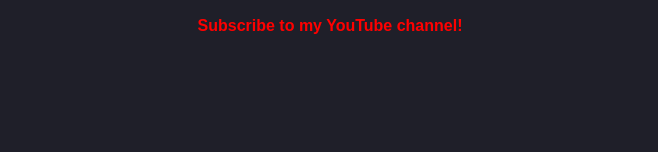
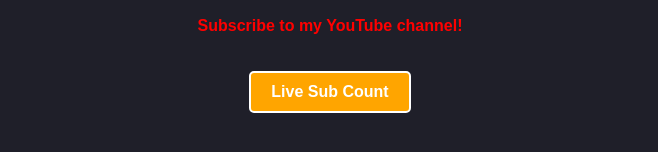
Before and after one commit to notghostxd/ngx, a plain HTML site: page index.html in a window 1280 px wide. Shown: the part 418-570 px from the top of the page, without its empty margins (310-968 px from the left). Drawn offline with Linux system fonts and the light colour scheme.

Commit message:
Update index.html

```diff
--- a/index.html
+++ b/index.html
@@ -26,6 +26,25 @@
         .subscribe-link:hover {
             transform: scale(1.1); /* Slight enlargement on hover */
         }
+
+        /* Style for the Live Sub Count button */
+        .subcount-button {
+            display: inline-block;
+            padding: 10px 20px;
+            color: white;
+            background-color: orange;
+            border: 2px solid white;
+            border-radius: 5px;
+            text-decoration: none;
+            font-weight: bold;
+            transition: background-color 0.3s ease, transform 0.3s ease;
+            margin-top: 20px;
+        }
+
+        .subcount-button:hover {
+            background-color: #ff9900; /* Darker orange on hover */
+            transform: scale(1.05); /* Slight enlargement on hover */
+        }
     </style>
 </head>
 <body style="font-family: Arial, sans-serif; text-align: center; background-color: #1f1f29; color: white; padding: 20px;">
@@ -50,5 +69,12 @@
         </a>
     </p>
 
+    <!-- Live Sub Count Button -->
+    <p>
+        <a href="https://notghostxd.github.io/ngx/Live-SubCount" target="_self" class="subcount-button">
+            Live Sub Count
+        </a>
+    </p>
+
 </body>
 </html>
```
